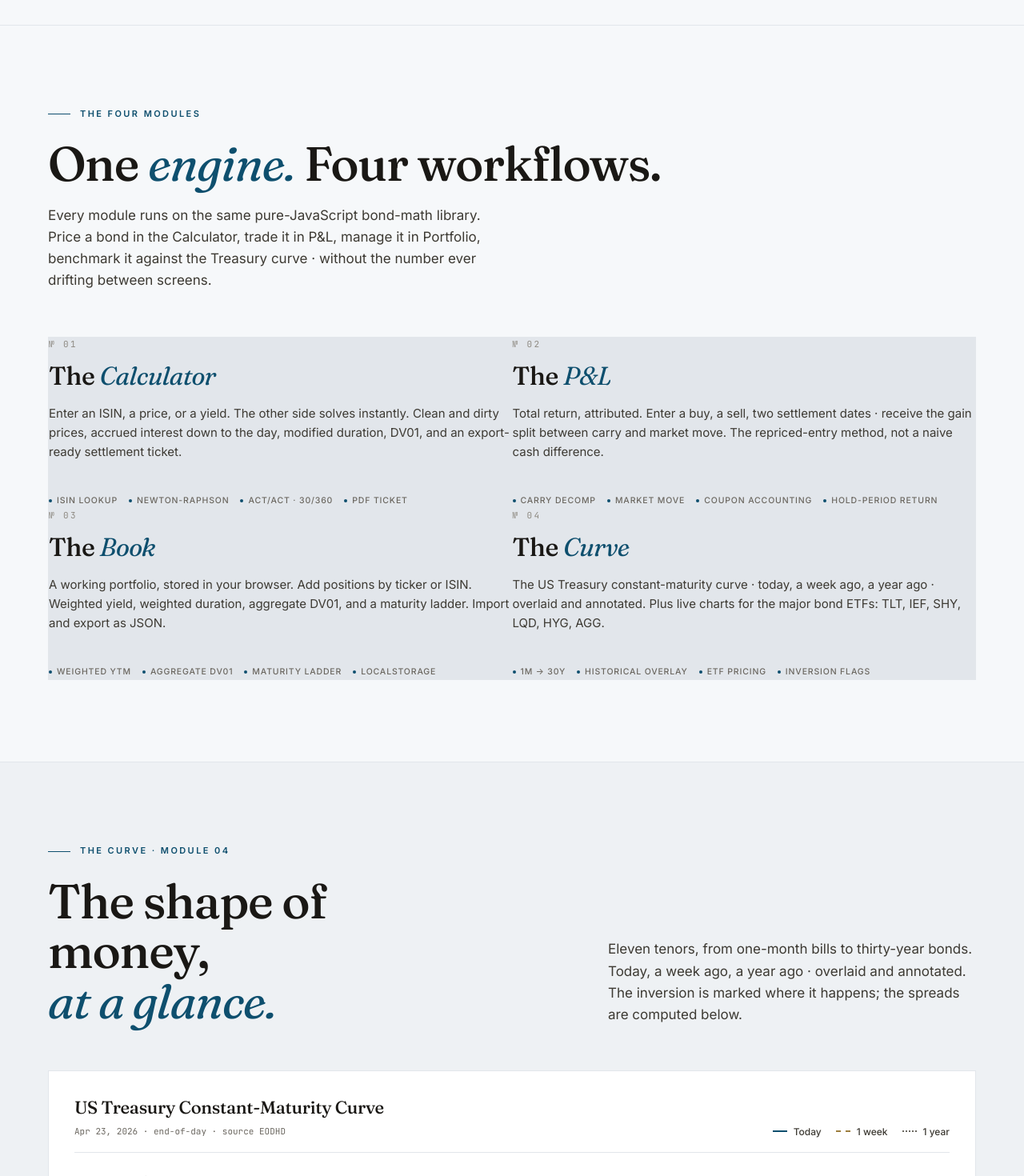
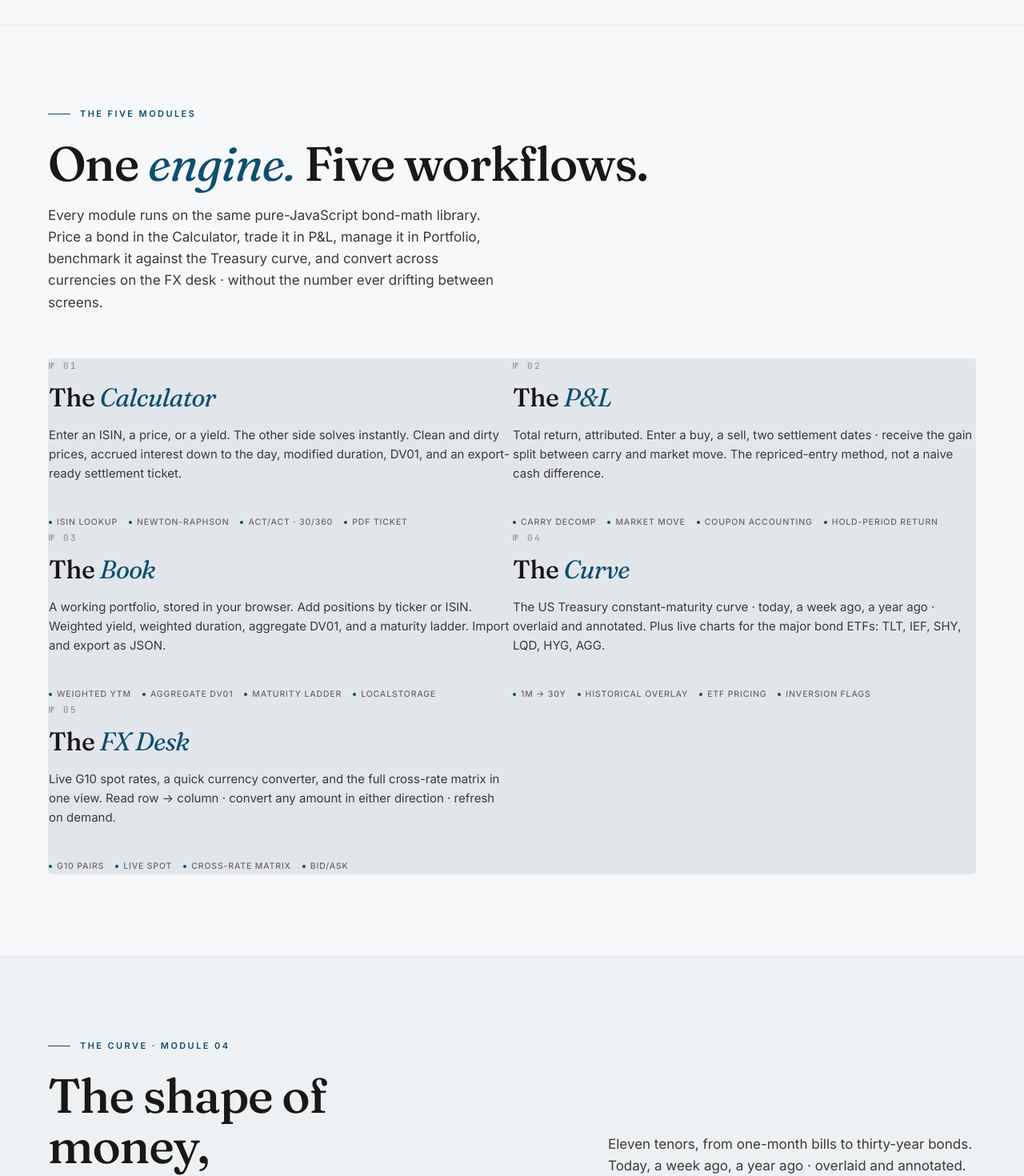
Before and after one commit to Garik725/Yield-Calculator, a Next.js app: page / in a window 1280 px wide. Shown: the part 940-2410 px from the top of the page at 80% size. Built offline with nearby package versions, Linux system fonts and the light colour scheme.

Commit message:
Update index.js

```diff
--- a/pages/index.js
+++ b/pages/index.js
@@ -99,10 +99,10 @@ export default function Home() {
       <section id="modules" className="modules">
         <div className="sec-inner">
           <div className="sec-head">
-            <div className="eyebrow">The Four Modules</div>
-            <h2 className="sec-h">One <em>engine.</em> Four workflows.</h2>
+            <div className="eyebrow">The Five Modules</div>
+            <h2 className="sec-h">One <em>engine.</em> Five workflows.</h2>
             <p className="sec-lede">
-              Every module runs on the same pure-JavaScript bond-math library. Price a bond in the Calculator, trade it in P&amp;L, manage it in Portfolio, benchmark it against the Treasury curve · without the number ever drifting between screens.
+              Every module runs on the same pure-JavaScript bond-math library. Price a bond in the Calculator, trade it in P&amp;L, manage it in Portfolio, benchmark it against the Treasury curve, and convert across currencies on the FX desk · without the number ever drifting between screens.
             </p>
           </div>
 
@@ -144,6 +144,16 @@ export default function Home() {
               <p className="mod-body">The US Treasury constant-maturity curve · today, a week ago, a year ago · overlaid and annotated. Plus live charts for the major bond ETFs: TLT, IEF, SHY, LQD, HYG, AGG.</p>
               <div className="mod-tags">
                 <span>1M → 30Y</span><span>Historical overlay</span><span>ETF pricing</span><span>Inversion flags</span>
+              </div>
+            </Link>
+
+            <Link href="/fx" className="mod">
+              <div className="mod-route">/fx</div>
+              <div className="mod-num">№ 05</div>
+              <h3 className="mod-h">The <em>FX Desk</em></h3>
+              <p className="mod-body">Live G10 spot rates, a quick currency converter, and the full cross-rate matrix in one view. Read row → column · convert any amount in either direction · refresh on demand.</p>
+              <div className="mod-tags">
+                <span>G10 pairs</span><span>Live spot</span><span>Cross-rate matrix</span><span>Bid/ask</span>
               </div>
             </Link>
           </div>
@@ -279,7 +289,6 @@ export default function Home() {
         <div className="quote-inner">
           <div className="quote-mark">"</div>
           <p className="quote-text">For settlement math, round-trip attribution and curve context, I want <em>a scalpel</em> that opens in a browser tab · nothing to install, nothing to learn, answers in seconds.</p>
-          <div className="quote-attrib">· A Fixed-Income Trader</div>
         </div>
       </section>
 
@@ -345,7 +354,7 @@ export default function Home() {
             <div className="plan-r">
               <div className="plan-feats-h">Everything included</div>
               <ul className="plan-feats">
-                <li>All four modules · Calculator, P&amp;L, Portfolio, Curve</li>
+                <li>All five modules · Calculator, P&amp;L, Portfolio, Curve, FX</li>
                 <li><b>Five simultaneous logins</b> on a single account</li>
                 <li>Unlimited ISIN lookups and PDF settlement tickets</li>
                 <li>Portfolio with live marks, import/export</li>
@@ -400,7 +409,7 @@ export default function Home() {
 
       <style jsx>{`
         /* ── HEADER ── */
-        .hd { position: sticky; top: 0; z-index: 100; background: rgba(248, 244, 234, 0.92); backdrop-filter: blur(12px); border-bottom: 1px solid var(--rule); }
+        .hd { position: sticky; top: 0; z-index: 100; background: rgba(246, 248, 250, 0.92); backdrop-filter: blur(12px); border-bottom: 1px solid var(--rule); }
         .hd-inner { max-width: var(--col); margin: 0 auto; padding: 16px var(--pad); display: flex; align-items: center; gap: 32px; }
         .hd-brand { display: flex; align-items: center; gap: 12px; }
         .hd-mark { width: 32px; height: 32px; background: var(--accent); color: var(--paper); display: flex; align-items: center; justify-content: center; font-family: var(--display); font-weight: 700; font-size: 13px; letter-spacing: -.02em; }
@@ -462,10 +471,11 @@ export default function Home() {
         .sec-lede.center-p { max-width: 600px; margin: 20px auto 0; text-align: center; }
 
         /* ── MODULES ── */
-        .modules { padding: clamp(64px, 8vw, 112px) 0; border-top: 1px solid var(--rule); }
-        .mods { display: grid; grid-template-columns: repeat(2, 1fr); gap: 1px; background: var(--rule); border: 1px solid var(--rule); }
-        .mod { background: var(--paper-2); padding: 40px 36px 44px; position: relative; transition: background .25s, color .25s; min-height: 360px; display: flex; flex-direction: column; }
-        .mod:hover { background: var(--accent-soft); }
+        .modules { padding: clamp(64px, 8vw, 112px) 0; border-top: 1px solid var(--border); }
+        .mods { display: grid; grid-template-columns: repeat(2, 1fr); gap: 2px; background: var(--border); border: 1px solid var(--border); border-radius: 4px; overflow: hidden; }
+        .mod { background: var(--surface); padding: 40px 36px 44px; position: relative; transition: background .25s, color .25s; min-height: 360px; display: flex; flex-direction: column; }
+        .mod:hover { background: var(--blue-dim); }
+        .mod:last-child:nth-child(odd) { grid-column: span 2; }
         .mod-num { font-family: var(--mono); font-size: 11px; letter-spacing: .22em; color: var(--ink-4); margin-bottom: 14px; }
         .mod-h { font-family: var(--display); font-weight: 500; font-size: 32px; line-height: 1.05; letter-spacing: -.02em; color: var(--ink); margin-bottom: 18px; font-variation-settings: "opsz" 36; }
         .mod-h :global(em) { font-style: italic; font-weight: 400; color: var(--accent); font-variation-settings: "opsz" 36; }
```
